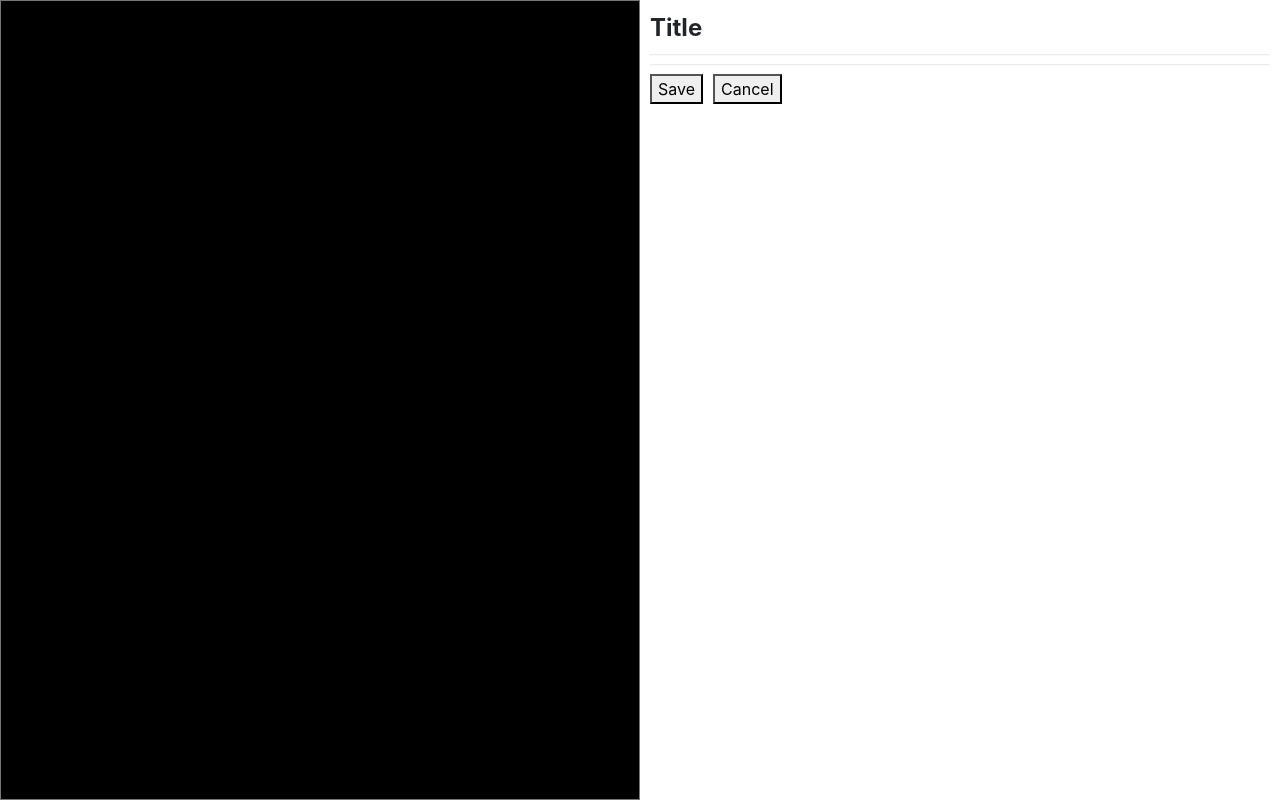
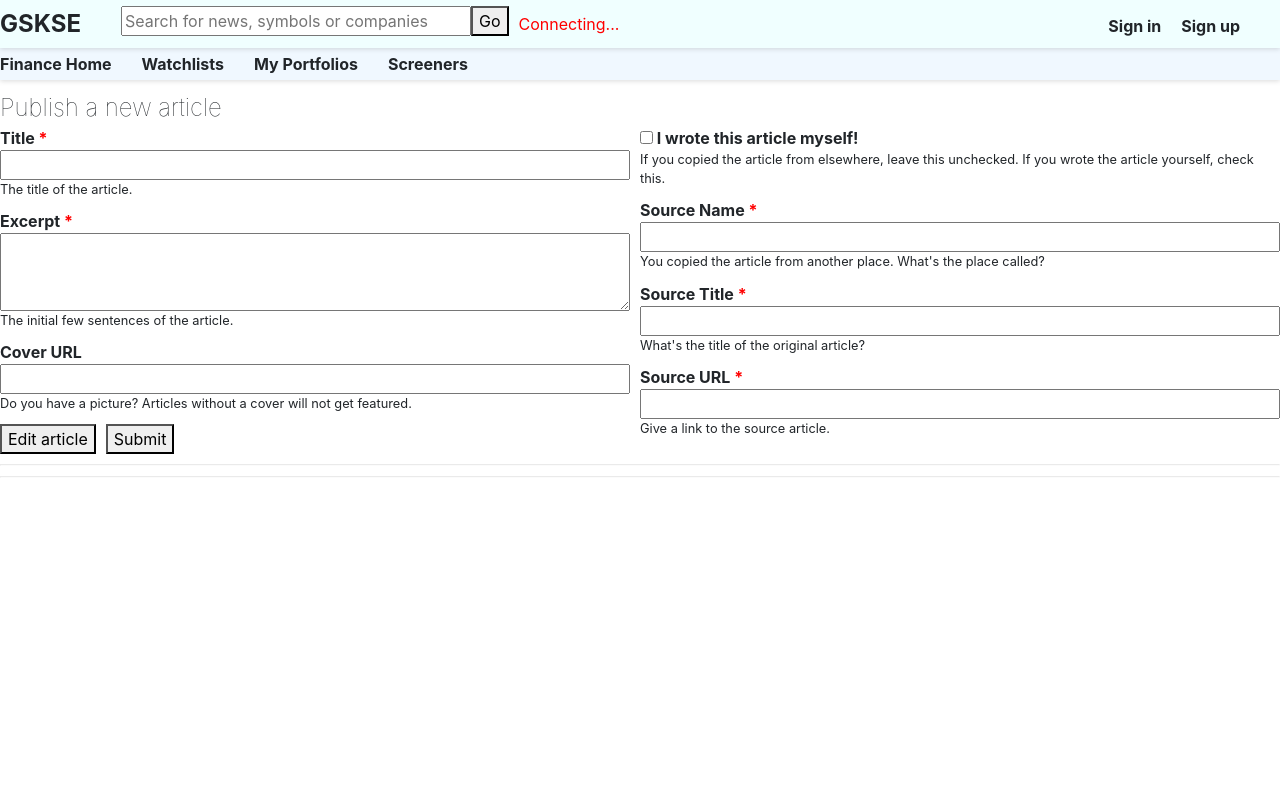
Before and after one commit to DotLab/gskse-client-react, a React (Create React App) app: page /articles/new in a window 1280 px wide. Built offline with nearby package versions, Linux system fonts and the light colour scheme; no server answers.

Commit message:
Finish NewArticlePage

```diff
--- a/public/atomic.css
+++ b/public/atomic.css
@@ -79,6 +79,9 @@
 .D\(b\) {
   display: block;
 }
+.D\(n\) {
+  display: none;
+}
 .D\(ib\) {
   display: inline-block;
 }
@@ -144,14 +147,11 @@
   margin-left: auto;
   margin-right: auto;
 }
-.My\(20px\) {
-  margin-top: 20px;
+.My\(10px\), .Mt\(10px\) {
+  margin-top: 10px;
 }
-.My\(20px\), .Mb\(20px\) {
-  margin-bottom: 20px;
-}
-.Mt\(10px\) {
-  margin-top: 10px;
+.My\(10px\), .Mb\(10px\) {
+  margin-bottom: 10px;
 }
 .Mt\(6px\) {
   margin-top: 6px;
@@ -174,8 +174,8 @@
 .Mb\(0\) {
   margin-bottom: 0;
 }
-.Mb\(10px\) {
-  margin-bottom: 10px;
+.Mb\(20px\) {
+  margin-bottom: 20px;
 }
 .Mb\(4px\) {
   margin-bottom: 4px;
--- a/src/App.js
+++ b/src/App.js
@@ -32,6 +32,7 @@ class App extends Component {
 
     this.login = this.login.bind(this);
     this.register = this.register.bind(this);
+    this.newArticle = this.newArticle.bind(this);
 
     this.state = {
       connected: false,
@@ -45,25 +46,27 @@ class App extends Component {
     this.history.push('/error');
   }
 
-  register() {
-    const name = document.getElementById('register-name').value;
-    const email = document.getElementById('register-email').value;
-    const password = document.getElementById('register-password').value;
-
+  register({name, email, password}) {
     this.socket.emit('cl_register', {name, email, password}, (res) => {
       if (res.err) return this.error(res.err);
       this.history.push('/login');
     });
   }
 
-  login() {
-    const nameOrEmail = document.getElementById('login-name-or-email').value;
-    const password = document.getElementById('login-password').value;
-
+  login({nameOrEmail, password}) {
     this.socket.emit('cl_login', {nameOrEmail, password}, (res) => {
       if (res.err) return this.error(res.err);
-      this.setState({user: res.data});
+
+      const {name, sessionId} = res.data;
+      this.setState({user: {name, sessionId}});
       this.history.push('/');
+    });
+  }
+
+  newArticle({title, excerpt, coverUrl, isOriginal, sourceTitle, sourceName, sourceUrl, markdown}) {
+    this.socket.emit('cl_new_article', {title, excerpt, coverUrl, isOriginal, sourceTitle, sourceName, sourceUrl, markdown}, (res) => {
+      if (res.err) return this.error(res.err);
+      this.history.push(`/articles/${title}`);
     });
   }
 
@@ -105,7 +108,7 @@ class App extends Component {
                 Kailang v
               <select className="Pos(a) Start(0) W(100%) Op(0) Cur(p)" defaultValue="none" onChange={(e) => {
                 const value = e.target.value;
-                if (value === 'logout') {
+                if (value === '/logout') {
                   this.logout();
                 } else {
                   history.push(e.target.value);
@@ -143,7 +146,8 @@ class App extends Component {
         <Route path="/" exact component={HomePage} />
         <PropsRoute path="/register" exact component={RegisterPage} register={this.register} />
         <PropsRoute path="/login" exact component={LoginPage} login={this.login} />
-        <PropsRoute path="/articles/new" exact component={NewArticlePage} />
+        <PropsRoute path="/articles/new" exact component={NewArticlePage} newArticle={this.newArticle} />
+
         <PropsRoute path="/error" exact component={ErrorPage} error={this.state.error} />
         <Route />
       </Switch>
--- a/src/LoginPage.js
+++ b/src/LoginPage.js
@@ -1,16 +1,40 @@
 import React from 'react';
 
-export default function({login}) {
-  return <div className="Mt(10px) Maw(1280px) Mx(a)">
-    <div className="W(50%)">
-      <h2 className="Fw(lr)">Sign in to Gensokyo Stock Exchange</h2>
-      <label className="Fw(b) Mb(5px)">Username or email address</label>
-      <input id="login-name-or-email" className="D(b) W(100%) Mb(10px)" type="text"/>
+export default class LoginPage extends React.Component {
+  constructor(props) {
+    super(props);
 
-      <label className="Fw(b) Mb(5px)">Password</label>
-      <input id="login-password" className="D(b) W(100%) Mb(10px)" type="password"/>
+    this.onChange = this.onChange.bind(this);
+    this.onSubmit = this.onSubmit.bind(this);
 
-      <button onClick={login}>Sign in</button>
-    </div>
-  </div>;
+    this.state = {};
+  }
+
+  onChange(e) {
+    this.setState({[e.target.name]: e.target.value});
+  }
+
+  onSubmit(e) {
+    e.preventDefault();
+    this.props.login(this.state);
+  }
+
+  render() {
+    return <div className="Mt(10px) Maw(1280px) Mx(a)">
+      <form className="W(50%)" onSubmit={this.onSubmit}>
+        <h2 className="Fw(lr) Mb(10px)">Sign in to Gensokyo Stock Exchange</h2>
+        <div className="Mb(10px)">
+          <label className="Fw(b)">Username or email address</label>
+          <input className="D(b) W(100%) Mb(10px)" required type="text" name="nameOrEmail" onChange={this.onChange}/>
+        </div>
+
+        <div className="Mb(10px)">
+          <label className="Fw(b)">Password</label>
+          <input className="D(b) W(100%) Mb(10px)" required type="password" name="password" onChange={this.onChange}/>
+        </div>
+
+        <button type="submit">Sign in</button>
+      </form>
+    </div>;
+  }
 }
--- a/src/NewArticlePage.js
+++ b/src/NewArticlePage.js
@@ -5,58 +5,123 @@ export default class NewArticlePage extends React.Component {
   constructor(props) {
     super(props);
 
-    this.state = {};
+    this.onChange = this.onChange.bind(this);
+    this.onCheckboxChange = this.onCheckboxChange.bind(this);
+    this.onSubmit = this.onSubmit.bind(this);
+
+    this.openEditor = this.openEditor.bind(this);
+    this.saveEditor = this.saveEditor.bind(this);
+    this.cancelEditor = this.cancelEditor.bind(this);
+
+    this.state = {
+      doShowEditor: false,
+    };
+  }
+
+  onChange(e) {
+    this.setState({[e.target.name]: e.target.value});
+  }
+
+  onCheckboxChange(e) {
+    this.setState({[e.target.name]: e.target.checked});
+  }
+
+  onSubmit(e) {
+    e.preventDefault();
+    this.props.newArticle(this.state);
+  }
+
+  openEditor() {
+    this.setState({editedMarkdown: this.state.markdown, doShowEditor: true});
+  }
+
+  saveEditor() {
+    this.setState({markdown: this.state.editedMarkdown, doShowEditor: false});
+  }
+
+  cancelEditor() {
+    this.setState({doShowEditor: false});
   }
 
   render() {
     return <div className="Mt(10px)">
       <div className="W(1280px) Mx(a) ">
         <h2 className="Fw(lr)">Publish a new article</h2>
-        <div>
+        <form onSubmit={this.onSubmit}>
+          {/* left */}
           <div className="W(50%) Fl(start) Pend(10px)">
-            <label className="Fw(b) Mb(5px)">Title <span className="C(red)">*</span></label>
-            <input id="register-name" className="D(b) W(100%)" type="text"/>
-            <label className="D(b) Fz(.8em)">The title of the article.</label>
+            <div className="Mb(10px)">
+              <label className="Fw(b)">Title <span className="C(red)">*</span></label>
+              <input className="D(b) W(100%)" required type="text" name="title" onChange={this.onChange}/>
+              <label className="D(b) Fz(.8em)">The title of the article.</label>
+            </div>
 
-            <label className="Fw(b) Mb(5px)">Excerpt <span className="C(red)">*</span></label>
-            <textarea id="register-name" rows="3" className="D(b) W(100%)" type="text"/>
-            <label className="D(b) Fz(.8em)">The initial few sentences of the article.</label>
+            <div className="Mb(10px)">
+              <label className="Fw(b)">Excerpt <span className="C(red)">*</span></label>
+              <textarea className="D(b) W(100%)" required rows="3" name="excerpt" onChange={this.onChange}/>
+              <label className="D(b) Fz(.8em)">The initial few sentences of the article.</label>
+            </div>
 
-            <label className="Fw(b) Mb(5px)">Cover URL</label>
-            <input id="register-name" className="D(b) W(100%)" type="text"/>
-            <label className="D(b) Fz(.8em)">Do you have a picture? Articles without a cover will not get featured.</label>
+            <div className="Mb(10px)">
+              <label className="Fw(b)">Cover URL</label>
+              <input className="D(b) W(100%)" type="text" name="coverUrl" onChange={this.onChange}/>
+              <label className="D(b) Fz(.8em)">Do you have a picture? Articles without a cover will not get featured.</label>
+            </div>
 
+            <button className="Mend(10px)" type="button" onClick={this.openEditor}>Edit article</button>
+            <button type="submit">Submit</button>
           </div>
+          {/* right */}
           <div className="W(50%) Fl(start)">
-            <div className="Fw(b)"><input type="checkbox" name="gender" onChange={(e)=>console.log(e.target.checked)}/> I wrote this article myself!</div>
-            <label className="D(b) Fz(.8em)">If you copied the article from elsewhere, leave this unchecked. If you wrote the article yourself, check this.</label>
+            <div className="Mb(10px)">
+              <div className="Fw(b)"><input type="checkbox" name="isOriginal" onChange={this.onCheckboxChange}/> I wrote this article myself!</div>
+              <label className="D(b) Fz(.8em)">If you copied the article from elsewhere, leave this unchecked. If you wrote the article yourself, check this.</label>
+            </div>
 
-            <label className="D(b) Fw(b) Mb(5px)">Source Name <span className="C(red)">*</span></label>
-            <input id="register-name" className="D(b) W(100%)" type="text"/>
-            <label className="D(b) Fz(.8em)">You copied the article from another place. What's the place called?</label>
+            {!this.state.isOriginal && <div className="Mb(10px)">
+              <label className="Fw(b)">Source Name <span className="C(red)">*</span></label>
+              <input className="D(b) W(100%)" required={!this.state.isOriginal} type="text" name="sourceName" onChange={this.onChange}/>
+              <label className="D(b) Fz(.8em)">You copied the article from another place. What's the place called?</label>
+            </div>}
 
-            <label className="D(b) Fw(b) Mb(5px)">Source URL <span className="C(red)">*</span></label>
-            <input id="register-name" className="D(b) W(100%)" type="text"/>
-            <label className="D(b) Fz(.8em)">Give a link to the source article.</label>
+            {!this.state.isOriginal && <div className="Mb(10px)">
+              <label className="Fw(b)">Source Title <span className="C(red)">*</span></label>
+              <input className="D(b) W(100%)" required={!this.state.isOriginal} type="text" name="sourceTitle" onChange={this.onChange}/>
+              <label className="D(b) Fz(.8em)">What's the title of the original article?</label>
+            </div>}
+
+            {!this.state.isOriginal && <div className="Mb(10px)">
+              <label className="Fw(b)">Source URL <span className="C(red)">*</span></label>
+              <input className="D(b) W(100%)" required={!this.state.isOriginal} type="text" name="sourceUrl" onChange={this.onChange}/>
+              <label className="D(b) Fz(.8em)">Give a link to the source article.</label>
+            </div>}
           </div>
           <div className="Cf"></div>
+        </form>
+
+        <hr className="Op(.2) My(10px)"/>
+        <h2>{this.state.title}</h2>
+        <hr className="Op(.2)"/>
+        <div className="article">
+          <ReactMarkdown source={this.state.markdown}/>
         </div>
-        <button className="Mend(10px)">Open article editor</button>
-        <button>Submit</button>
-        <hr className="Op(.2) My(20px)"/>
       </div>
 
-      <div className="StretchedBox Bgc(white) Z(1)">
-        <textarea className="W(50%) H(100%) Fl(start) Rsz(n) Ovy(s) Bgc(black) C(white) Ff($monoFonts)" onChange={(e)=> this.setState({markdown: e.target.value})}/>
+      <div className={'StretchedBox Bgc(white) Z(1) ' + (this.state.doShowEditor ? '' : 'D(n)')}>
+        <textarea
+          className="W(50%) H(100%) Fl(start) Rsz(n) Ovy(s) Bgc(black) C(white) Ff($monoFonts)"
+          name="editedMarkdown"
+          onChange={this.onChange}
+        />
         <div className="W(50%) H(100%) Fl(start) P(10px) Ovy(s)">
-          <h2>Title</h2>
+          <h2>{this.state.title}</h2>
           <hr className="Op(.2)"/>
           <div className="article">
-            <ReactMarkdown source={this.state.markdown}/>
+            <ReactMarkdown source={this.state.editedMarkdown}/>
           </div>
           <hr className="Op(.2)"/>
-          <button className="Mend(10px)">Save</button>
-          <button>Cancel</button>
+          <button className="Mend(10px)" onClick={this.saveEditor}>Save</button>
+          <button onClick={this.cancelEditor}>Cancel</button>
         </div>
       </div>
     </div>;
--- a/src/RegisterPage.js
+++ b/src/RegisterPage.js
@@ -1,25 +1,52 @@
 import React from 'react';
 
-export default function({register}) {
-  return <div className="Mt(10px) Maw(1280px) Mx(a)">
-    <div className="W(50%)">
-      <h2 className="Fw(lr)">Create your personal account</h2>
-      <label className="Fw(b) Mb(5px)">Username <span className="C(red)">*</span></label>
-      <input id="register-name" className="D(b) W(100%)" type="text"/>
-      <label className="D(b) Fz(.8em)">This will be your username.</label>
+export default class RegisterPage extends React.Component {
+  constructor(props) {
+    super(props);
 
-      <label className="Fw(b) Mb(5px)">Email address <span className="C(red)">*</span></label>
-      <input id="register-email" className="D(b) W(100%)" type="email"/>
-      <label className="D(b) Fz(.8em)">We'll never share your email address with anyone.</label>
+    this.onChange = this.onChange.bind(this);
+    this.onSubmit = this.onSubmit.bind(this);
 
-      <label className="Fw(b) Mb(5px)">Password <span className="C(red)">*</span></label>
-      <input id="register-password" className="D(b) W(100%)" type="password"/>
-      <label className="D(b) Fz(.8em)">Make sure it's more than 15 characters OR at least 8 characters including a number and a lowercase letter.</label>
+    this.state = {};
+  }
 
-      <hr className="Op(.2)"/>
-      <div>By clicking “Create an account” below, you agree to our terms of service and privacy statement.</div>
-      <hr className="Op(.2)"/>
-      <button onClick={register}>Create an account</button>
-    </div>
-  </div>;
+  onChange(e) {
+    this.setState({[e.target.name]: e.target.value});
+  }
+
+  onSubmit(e) {
+    e.preventDefault();
+    this.props.register(this.state);
+  }
+
+  render() {
+    return <div className="Mt(10px) Maw(1280px) Mx(a)">
+      <form className="W(50%)" onSubmit={this.onSubmit}>
+        <h2 className="Fw(lr) Mb(10px)">Create your personal account</h2>
+        <div className="Mb(10px)">
+          <label className="Fw(b)">Username <span className="C(red)">*</span></label>
+          <input className="D(b) W(100%)" required type="text" name="name" onChange={this.onChange}/>
+          <p className="Fz(.8em)">This will be your username.</p>
+        </div>
+
+        <div className="Mb(10px)">
+          <label className="Fw(b)">Email address <span className="C(red)">*</span></label>
+          <input className="D(b) W(100%)" required type="email" name="email" onChange={this.onChange}/>
+          <p className="Fz(.8em)">We'll never share your email address with anyone.</p>
+        </div>
+
+        <div className="Mb(10px)">
+          <label className="Fw(b)">Password <span className="C(red)">*</span></label>
+          <input className="D(b) W(100%)" required type="password" name="password" onChange={this.onChange}/>
+          <p className="Fz(.8em)">Make sure it's more than 15 characters OR at least 8 characters including a number and a lowercase letter.</p>
+        </div>
+
+        <hr className="Op(.2)"/>
+        <p>By clicking “Create an account” below, you agree to our terms of service and privacy statement.</p>
+        <hr className="Op(.2) Mb(10px)"/>
+
+        <button type="submit">Create an account</button>
+      </form>
+    </div>;
+  }
 }
```
